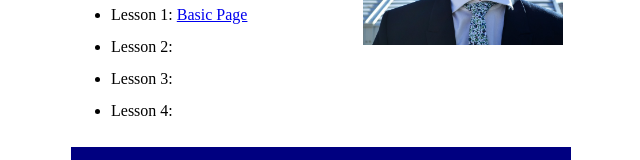
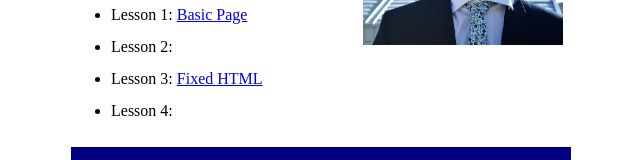
Before and after one commit to williampennn/williampennn.github.io, a plain HTML site: page index.html in a window 1280 px wide. Shown: the part 154-314 px from the top of the page, without its empty margins (319-959 px from the left). Drawn offline with Linux system fonts and the light colour scheme.

Commit message:
Add files via upload

```diff
--- a/index.html
+++ b/index.html
@@ -11,7 +11,8 @@
 
 <body>
     <header><img alt="profile pic" width="250px" height="170px" src="cit230/images/jacobgallegos.jpg">
-      <h1>Jacob Gallegos</h1></header>
+        <h1>Jacob Gallegos</h1>
+    </header>
 
     <nav></nav>
     <!-- For future nav bar -->
@@ -19,7 +20,7 @@
     <ul>
         <li>Lesson 1: <a href="cit230/basicpage.html">Basic Page</a></li>
         <li>Lesson 2: <a href=""></a></li>
-        <li>Lesson 3: <a href=""></a></li>
+        <li>Lesson 3: <a href="cit230/assignments/lesson-3/fixedhtml.html">Fixed HTML</a></li>
         <li>Lesson 4: <a href=""></a></li>
     </ul>
 </body>
```
